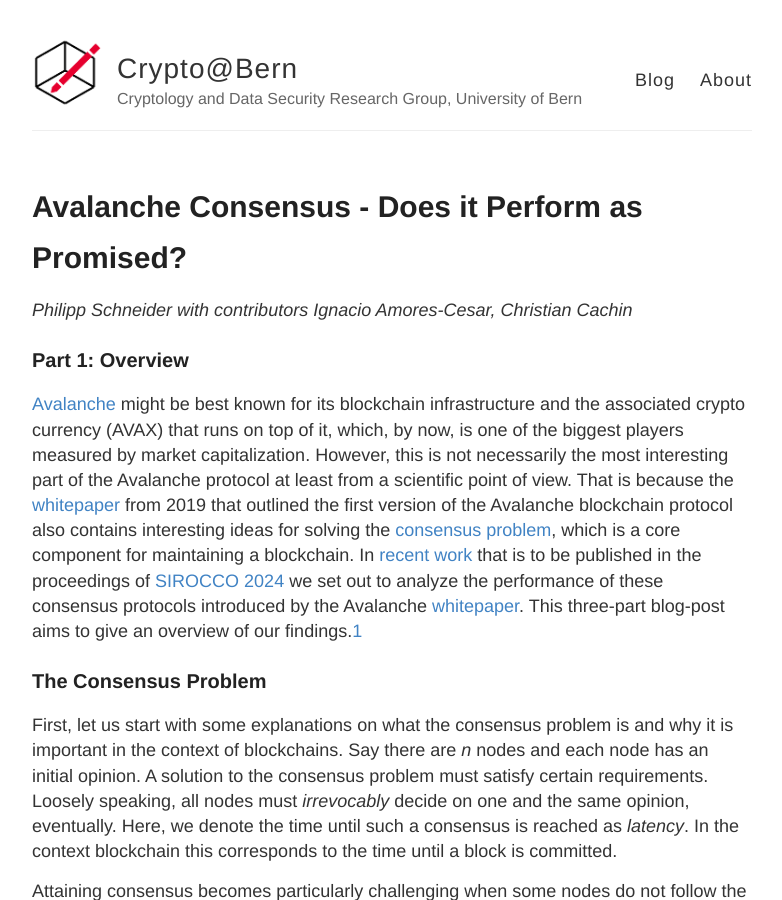
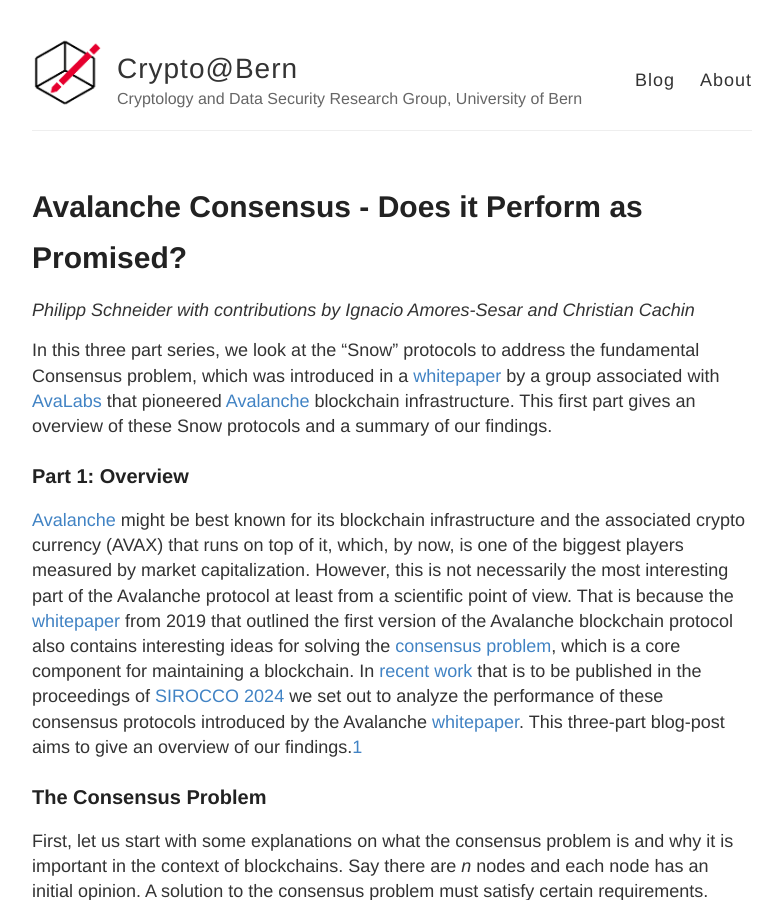
Before and after one commit to cryptobern/cryptobern.github.io, a Jekyll site: the page built from _posts/2024-05-14-snow_part1.md, in a window 1280 px wide and 900 px high. Shown: the whole window, without its empty margins (248-1030 px from the left). Built offline with Jekyll 4.4.1, drawn with Linux system fonts in a browser that asks for light colours.

Commit message:
glue text part 1

```diff
--- a/_posts/2024-05-14-snow_part1.md
+++ b/_posts/2024-05-14-snow_part1.md
@@ -2,8 +2,10 @@
 layout: post
 title: Avalanche Consensus - Does it Perform as Promised?
 ghcommentid: 14
-author: Philipp Schneider with contributors Ignacio Amores-Cesar, Christian Cachin
+author: Philipp Schneider with contributions by Ignacio Amores-Sesar and Christian Cachin
 ---
+
+In this three part series, we look at the "Snow" protocols to address the fundamental Consensus problem, which was introduced in a [whitepaper](https://arxiv.org/pdf/1906.08936.pdf) by a group associated with [AvaLabs](https://www.avalabs.org/) that pioneered [Avalanche](https://www.avax.network) blockchain infrastructure. This first part gives an overview of these Snow protocols and a summary of our findings.
 
 ### Part 1: Overview
 
```
Also changed, not shown: _posts/2024-05-14-snow_part2.md (+1 -1 lines), _posts/2024-05-14-snow_part3.md (+1 -1 lines).
